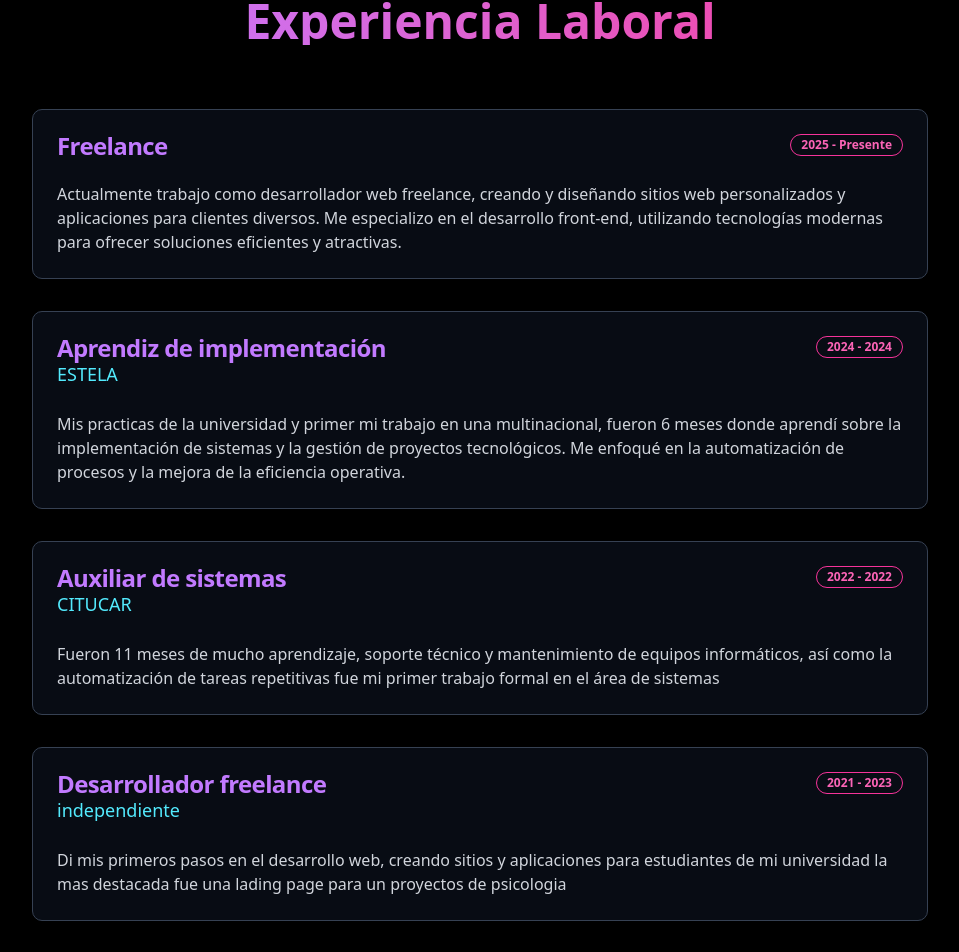
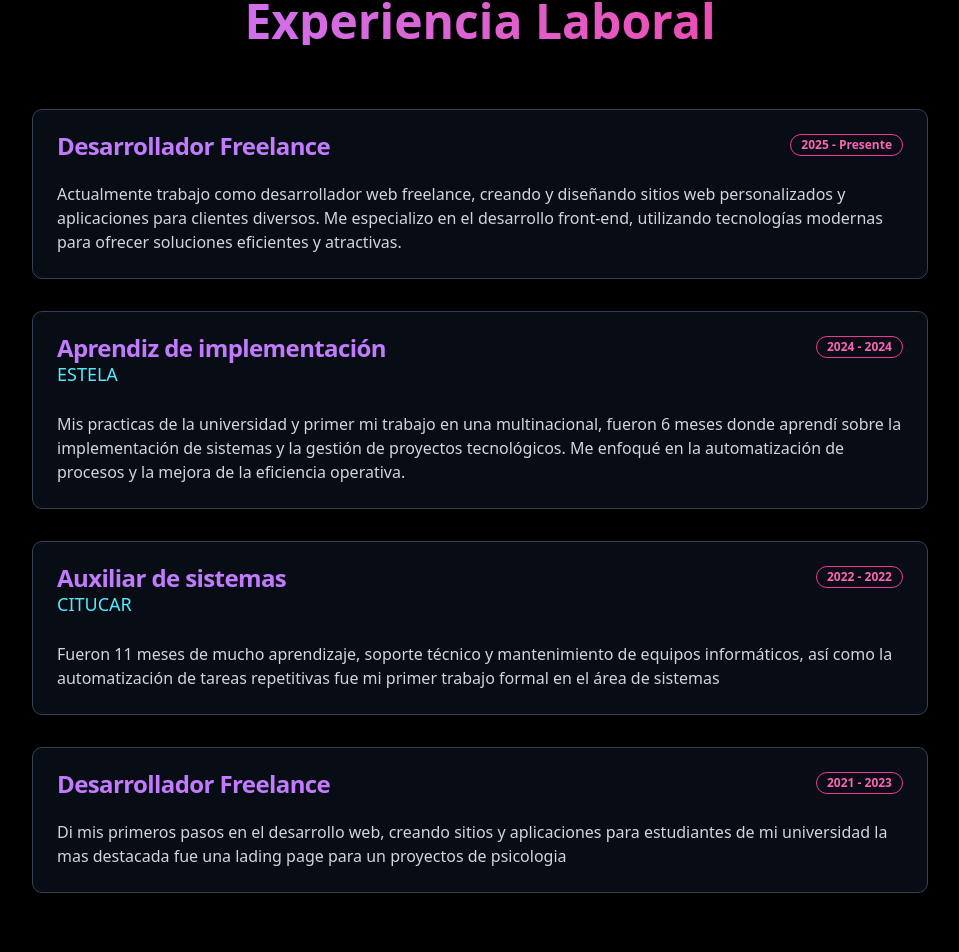
Before and after one commit to AkaMario/Portafolio, a Next.js app: page / in a window 1280 px wide. Shown: the part 2347-3299 px from the top of the page, without its empty margins (160-1119 px from the left). Built offline with nearby package versions, Linux system fonts and the light colour scheme.

Commit message:
feat: update freelance job titles for clarity and consistency

```diff
--- a/src/app/page.tsx
+++ b/src/app/page.tsx
@@ -108,7 +108,7 @@ export default function Portfolio() {
 
   const experiencias = [
     {
-      puesto: "Freelance",
+      puesto: "Desarrollador Freelance",
       periodo: "2025 - Presente",
       descripcion: "Actualmente trabajo como desarrollador web freelance, creando y diseñando sitios web personalizados y aplicaciones para clientes diversos. Me especializo en el desarrollo front-end, utilizando tecnologías modernas para ofrecer soluciones eficientes y atractivas.",
     },
@@ -125,8 +125,7 @@ export default function Portfolio() {
       descripcion: "Fueron 11 meses de mucho aprendizaje, soporte técnico y mantenimiento de equipos informáticos, así como la automatización de tareas repetitivas fue mi primer trabajo formal en el área de sistemas",
     },
     {
-      puesto: "Desarrollador freelance",
-      empresa: "independiente",
+      puesto: "Desarrollador Freelance",
       periodo: "2021 - 2023",
       descripcion: "Di mis primeros pasos en el desarrollo web, creando sitios y aplicaciones para estudiantes de mi universidad la mas destacada fue una lading page para un proyectos de psicologia",
     },
```
